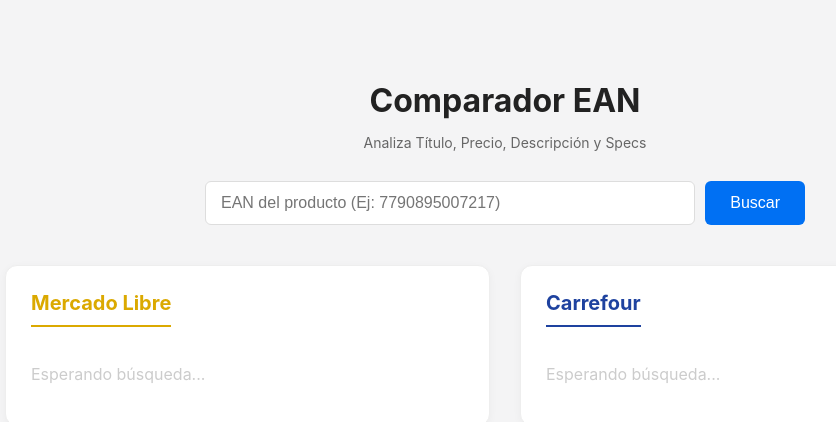
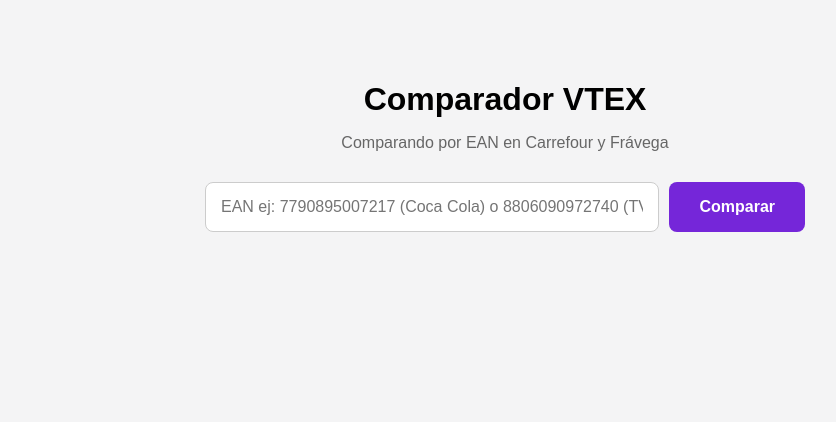
Before and after one commit to gastoncarreecommerce/ComparadorNuevo, a Next.js app: page / in a window 1280 px wide. Shown: the top 422 px of the page, without its empty margins (135-971 px from the left). Built offline with nearby package versions, Linux system fonts and the light colour scheme.

Commit message:
Update page.js

```diff
--- a/app/page.js
+++ b/app/page.js
@@ -3,174 +3,113 @@
 
 export default function Home() {
   const [ean, setEan] = useState('');
-  const [meliData, setMeliData] = useState(null);
-  const [carrefourData, setCarrefourData] = useState(null);
+  const [data, setData] = useState(null);
   const [loading, setLoading] = useState(false);
 
   const buscar = async () => {
     setLoading(true);
-    setMeliData(null);
-    setCarrefourData(null);
+    setData(null);
 
-    // --- 1. MERCADO LIBRE (Lógica Mejorada) ---
-    // Hacemos todo el proceso dentro de una función async para poder encadenar llamadas
-    const fetchMeli = async () => {
     try {
-        // A. Buscamos el producto
-        const resSearch = await fetch(`https://api.mercadolibre.com/sites/MLA/search?q=${ean}&limit=1`);
-        const dataSearch = await resSearch.json();
-
-        if (dataSearch.results && dataSearch.results.length > 0) {
-          const item = dataSearch.results[0];
-
-          // B. ¡TRUCO! Con el ID del item, buscamos su descripción (Texto SEO)
-          const resDesc = await fetch(`https://api.mercadolibre.com/items/${item.id}/description`);
-          const dataDesc = await resDesc.json();
-
-          // Filtramos atributos técnicos (Specs)
-          const attributes = item.attributes?.filter(a =>
-            a.id === 'BRAND' || a.id === 'MODEL' || a.id === 'PACKAGE_TYPE' || a.id === 'VOLUME' || a.id === 'LINE'
-          ) || [];
-
-          setMeliData({
-            found: true,
-            title: item.title,
-            price: item.price,
-            thumbnail: item.thumbnail,
-            permalink: item.permalink,
-            specs: attributes,
-            // MeLi usa 'plain_text' para la descripción
-            description: dataDesc.plain_text || "Sin descripción detallada."
-          });
-        } else {
-          setMeliData({ found: false });
-        }
+      const res = await fetch(`/api/compare?ean=${ean}`);
+      const json = await res.json();
+      setData(json);
     } catch (e) {
       console.error(e);
-        setMeliData({ found: false });
     }
-    };
-
-    // Ejecutamos la búsqueda de MeLi
-    fetchMeli();
-
-    // --- 2. CARREFOUR (Sin cambios, ya funciona perfecto) ---
-    fetch(`/api/compare?ean=${ean}`)
-      .then(res => res.json())
-      .then(data => setCarrefourData(data))
-      .catch(() => setCarrefourData({ found: false }));
 
     setLoading(false);
   };
 
-  // Componente de Tarjeta de Producto
-  const ProductCard = ({ data, source }) => {
-    if (!data.found) return <p style={{ color: '#666', fontStyle: 'italic', textAlign: 'center' }}>No encontrado con este EAN.</p>;
+  // Componente Reutilizable para Tarjeta VTEX
+  const VtexCard = ({ product, storeName, color }) => {
+    if (!product || !product.found) {
+        return (
+            <div style={{ padding: '20px', textAlign: 'center', border: '1px dashed #ccc', borderRadius: '8px', backgroundColor: '#f9f9f9' }}>
+                <h3 style={{ color: color, marginTop: 0 }}>{storeName}</h3>
+                <p style={{ color: '#888', fontStyle: 'italic' }}>Producto no encontrado o sin stock.</p>
+            </div>
+        );
+    }
 
     return (
-      <div style={{ fontSize: '14px', textAlign: 'left' }}>
-        {/* Cabecera: Foto, Título y Precio */}
-        <div style={{ display: 'flex', alignItems: 'center', marginBottom: '15px', paddingBottom: '10px', borderBottom: '1px solid #eee' }}>
-            <img src={data.thumbnail} style={{ width: '70px', height: '70px', objectFit: 'contain', marginRight: '15px' }} />
-            <div style={{ flex: 1 }}>
-              <h3 style={{ fontSize: '14px', margin: '0 0 5px 0', lineHeight: '1.3', minHeight: '36px' }}>{data.title}</h3>
-              <div style={{ display: 'flex', justifyContent: 'space-between', alignItems: 'center' }}>
-                <span style={{ fontWeight: 'bold', color: '#333', fontSize: '18px' }}>$ {data.price?.toLocaleString('es-AR')}</span>
-                {data.permalink && <a href={data.permalink} target="_blank" style={{ fontSize: '11px', color: '#0070f3' }}>Ver web ↗</a>}
-                {data.link && <a href={data.link} target="_blank" style={{ fontSize: '11px', color: '#0070f3' }}>Ver web ↗</a>}
-              </div>
+      <div style={{ border: `1px solid ${color}`, borderRadius: '12px', padding: '20px', backgroundColor: 'white', boxShadow: '0 4px 12px rgba(0,0,0,0.05)' }}>
+        {/* Cabecera */}
+        <div style={{ display: 'flex', alignItems: 'flex-start', borderBottom: '1px solid #eee', paddingBottom: '15px', marginBottom: '15px' }}>
+            <img src={product.thumbnail} style={{ width: '80px', height: '80px', objectFit: 'contain', marginRight: '15px' }} />
+            <div>
+                <h2 style={{ color: color, margin: '0 0 5px 0', fontSize: '18px' }}>{storeName}</h2>
+                <a href={product.link} target="_blank" style={{ fontSize: '13px', color: '#555', textDecoration: 'none', fontWeight: '500' }}>
+                    {product.title} ↗
+                </a>
             </div>
         </div>
 
-        {/* Descripción (SEO) */}
-        <div style={{ marginBottom: '15px' }}>
-            <h4 style={{ margin: '0 0 5px 0', fontSize: '11px', textTransform: 'uppercase', color: '#999', letterSpacing: '1px' }}>Descripción</h4>
-            <div style={{
-                fontSize: '13px',
-                color: '#555',
-                lineHeight: '1.5',
-                maxHeight: '150px',
-                overflowY: 'auto',
-                border: '1px solid #f0f0f0',
-                padding: '10px',
-                borderRadius: '4px',
-                backgroundColor: '#fafafa',
-                whiteSpace: source === 'meli' ? 'pre-wrap' : 'normal' // MeLi necesita respetar saltos de línea
-            }}>
-                {source === 'carrefour' ? (
-                   <div dangerouslySetInnerHTML={{ __html: data.description }} />
-                ) : (
-                   data.description
-                )}
-            </div>
+        {/* Precio */}
+        <div style={{ textAlign: 'center', marginBottom: '20px' }}>
+            <span style={{ fontSize: '32px', fontWeight: 'bold', color: '#333' }}>
+                $ {product.price.toLocaleString('es-AR')}
+            </span>
         </div>
 
-        {/* Ficha Técnica */}
-        <div style={{ backgroundColor: '#fff', border: '1px solid #eee', padding: '10px', borderRadius: '8px' }}>
-            <h4 style={{ margin: '0 0 10px 0', fontSize: '11px', textTransform: 'uppercase', color: '#999', letterSpacing: '1px' }}>Especificaciones</h4>
+        {/* Descripción (Con Scroll) */}
+        <div style={{ marginBottom: '15px' }}>
+            <p style={{ fontSize: '11px', textTransform: 'uppercase', color: '#999', fontWeight: 'bold', marginBottom: '5px' }}>Descripción</p>
+            <div
+                dangerouslySetInnerHTML={{ __html: product.description }}
+                style={{
+                    maxHeight: '120px',
+                    overflowY: 'auto',
+                    fontSize: '13px',
+                    color: '#666',
+                    lineHeight: '1.4',
+                    border: '1px solid #eee',
+                    padding: '10px',
+                    borderRadius: '6px'
+                }}
+            />
+        </div>
 
-            {source === 'carrefour' && data.specs && (
+        {/* Specs (Tabla) */}
+        <div>
+            <p style={{ fontSize: '11px', textTransform: 'uppercase', color: '#999', fontWeight: 'bold', marginBottom: '5px' }}>Ficha Técnica</p>
             <ul style={{ listStyle: 'none', padding: 0, margin: 0 }}>
-                    {Object.entries(data.specs).slice(0, 6).map(([key, value]) => (
-                        <li key={key} style={{ borderBottom: '1px solid #f5f5f5', padding: '6px 0', display: 'flex', justifyContent: 'space-between', fontSize: '12px' }}>
+                {Object.entries(product.specs).slice(0, 5).map(([key, value]) => (
+                    <li key={key} style={{ display: 'flex', justifyContent: 'space-between', padding: '6px 0', borderBottom: '1px solid #f0f0f0', fontSize: '12px' }}>
                         <span style={{ fontWeight: '600', color: '#444' }}>{key}</span>
-                            <span style={{ color: '#666', textAlign: 'right' }}>{value}</span>
+                        <span style={{ color: '#666' }}>{value}</span>
                     </li>
                 ))}
             </ul>
-            )}
-
-            {source === 'meli' && data.specs && (
-                <ul style={{ listStyle: 'none', padding: 0, margin: 0 }}>
-                    {data.specs.map((attr) => (
-                        <li key={attr.id} style={{ borderBottom: '1px solid #f5f5f5', padding: '6px 0', display: 'flex', justifyContent: 'space-between', fontSize: '12px' }}>
-                            <span style={{ fontWeight: '600', color: '#444' }}>{attr.name}</span>
-                            <span style={{ color: '#666', textAlign: 'right' }}>{attr.value_name}</span>
-                        </li>
-                    ))}
-                </ul>
-            )}
-
-            {/* Mensaje si no hay specs */}
-            {(!data.specs || (Array.isArray(data.specs) && data.specs.length === 0)) &&
-                <p style={{ fontSize: '12px', color: '#999', fontStyle: 'italic' }}>Sin ficha técnica disponible.</p>
-            }
         </div>
       </div>
     );
   };
 
   return (
-    <div style={{ maxWidth: '1000px', margin: '40px auto', fontFamily: '-apple-system, BlinkMacSystemFont, "Segoe UI", Roboto, sans-serif', padding: '20px' }}>
-      <h1 style={{ textAlign: 'center', color: '#222', marginBottom: '10px' }}>Comparador EAN</h1>
-      <p style={{ textAlign: 'center', color: '#666', marginBottom: '30px', fontSize: '14px' }}>Analiza Título, Precio, Descripción y Specs</p>
+    <div style={{ maxWidth: '1000px', margin: '40px auto', fontFamily: 'sans-serif', padding: '20px' }}>
+      <h1 style={{ textAlign: 'center', marginBottom: '10px' }}>Comparador VTEX</h1>
+      <p style={{ textAlign: 'center', color: '#666', marginBottom: '30px' }}>Comparando por EAN en Carrefour y Frávega</p>
 
-      <div style={{ display: 'flex', gap: '10px', marginBottom: '30px', maxWidth: '600px', margin: '0 auto 40px auto' }}>
+      <div style={{ display: 'flex', gap: '10px', marginBottom: '40px', maxWidth: '600px', margin: '0 auto 40px auto' }}>
         <input
-          style={{ flex: 1, padding: '12px 15px', borderRadius: '6px', border: '1px solid #ddd', fontSize: '16px', outline: 'none' }}
+          style={{ flex: 1, padding: '15px', borderRadius: '8px', border: '1px solid #ccc', fontSize: '16px' }}
           value={ean}
           onChange={(e) => setEan(e.target.value)}
           onKeyDown={(e) => e.key === 'Enter' && buscar()}
-          placeholder="EAN del producto (Ej: 7790895007217)"
+          placeholder="EAN ej: 7790895007217 (Coca Cola) o 8806090972740 (TV Samsung)"
         />
-        <button onClick={buscar} disabled={loading} style={{ padding: '0 25px', backgroundColor: '#0070f3', color: 'white', border: 'none', borderRadius: '6px', cursor: 'pointer', fontSize: '16px', fontWeight: '500' }}>
-          {loading ? '...' : 'Buscar'}
+        <button onClick={buscar} disabled={loading} style={{ padding: '0 30px', backgroundColor: '#7526d9', color: 'white', border: 'none', borderRadius: '8px', cursor: 'pointer', fontSize: '16px', fontWeight: 'bold' }}>
+          {loading ? '...' : 'Comparar'}
         </button>
       </div>
 
+      {data && (
           <div style={{ display: 'grid', gridTemplateColumns: '1fr 1fr', gap: '30px' }}>
-        {/* Columna Mercado Libre */}
-        <div style={{ border: '1px solid #eee', borderRadius: '12px', padding: '25px', boxShadow: '0 2px 8px rgba(0,0,0,0.04)', background: '#fff' }}>
-          <h2 style={{ color: '#dba900', marginTop: 0, fontSize: '20px', paddingBottom: '10px', borderBottom: '2px solid #dba900', display: 'inline-block' }}>Mercado Libre</h2>
-          {meliData ? <ProductCard data={meliData} source="meli" /> : <p style={{color:'#ccc', marginTop: '20px'}}>Esperando búsqueda...</p>}
+            <VtexCard product={data.carrefour} storeName="Carrefour" color="#1e429f" />
+            <VtexCard product={data.fravega} storeName="Frávega" color="#7526d9" />
           </div>
-
-        {/* Columna Carrefour */}
-        <div style={{ border: '1px solid #eee', borderRadius: '12px', padding: '25px', boxShadow: '0 2px 8px rgba(0,0,0,0.04)', background: '#fff' }}>
-          <h2 style={{ color: '#1e429f', marginTop: 0, fontSize: '20px', paddingBottom: '10px', borderBottom: '2px solid #1e429f', display: 'inline-block' }}>Carrefour</h2>
-          {carrefourData ? <ProductCard data={carrefourData} source="carrefour" /> : <p style={{color:'#ccc', marginTop: '20px'}}>Esperando búsqueda...</p>}
-        </div>
-      </div>
+      )}
     </div>
   );
 }
```
Lines whose indentation alone changed are shown as unchanged.
